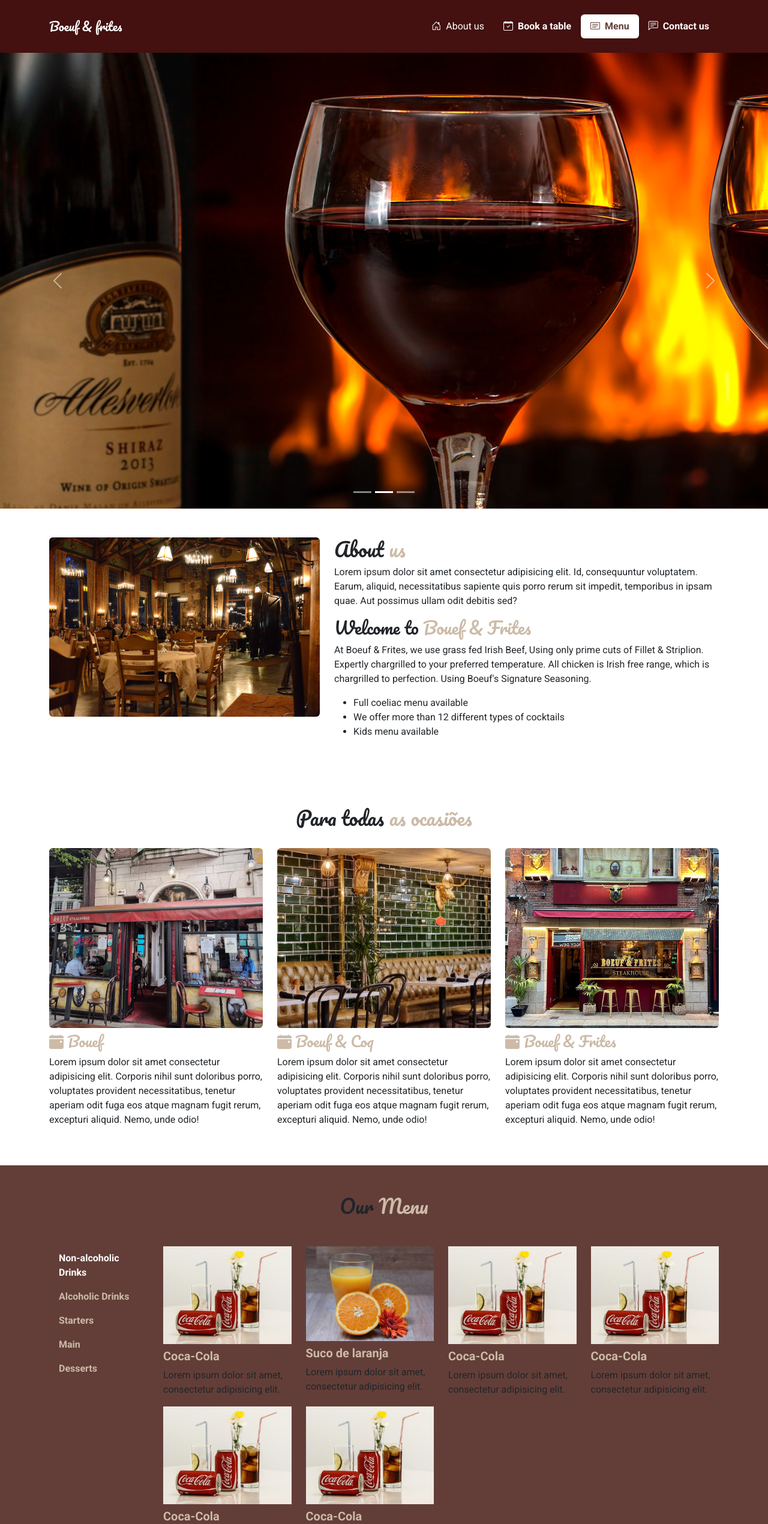
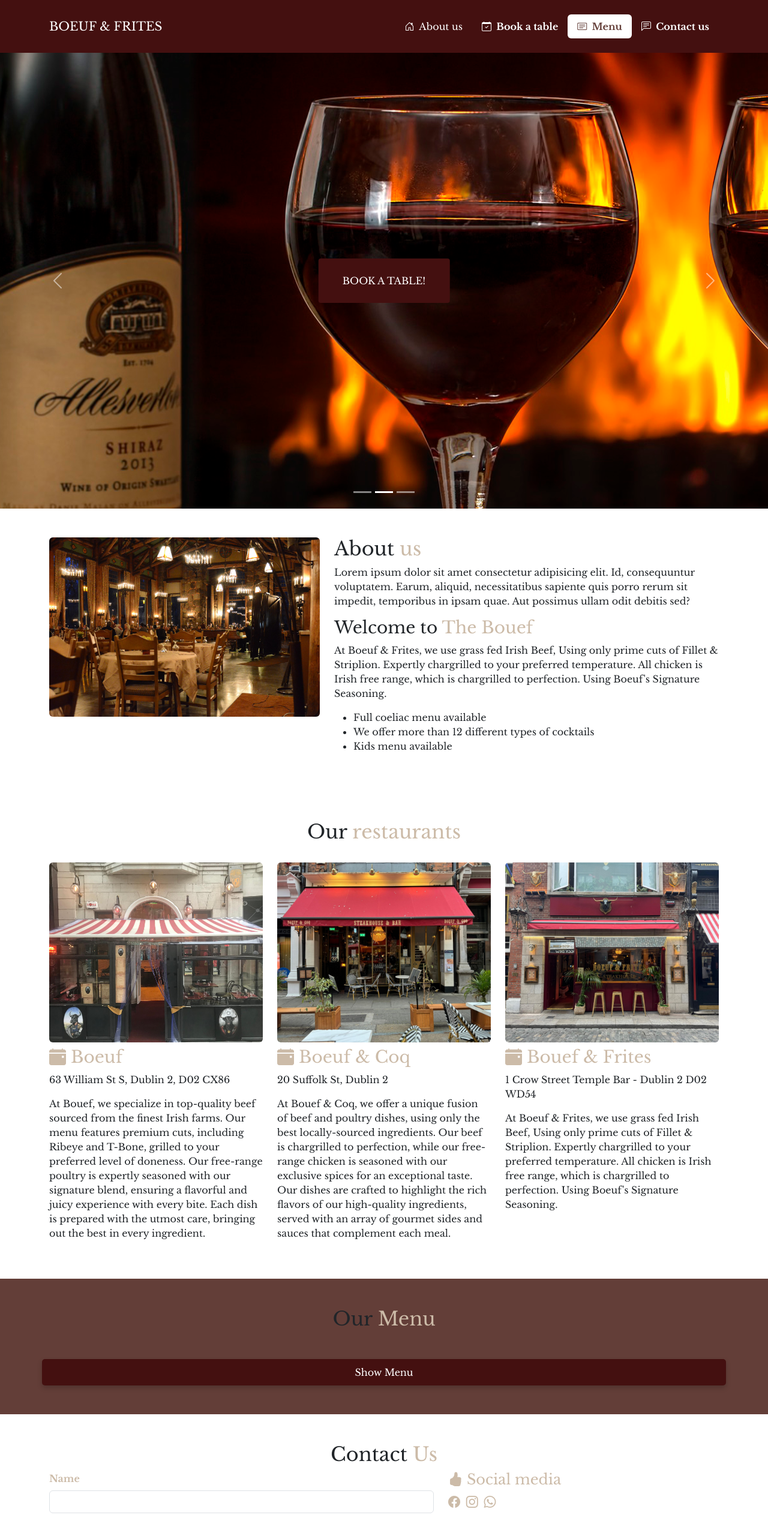
Before and after one commit to dhermes99/websitebouef, a plain HTML site: page index.html in a window 1280 px wide. Shown: the top 2541 px of the page at 60% size. Drawn offline with nearby package versions, Linux system fonts and the light colour scheme; a web font is replaced by a local one.

Commit message:
adding new info

```diff
--- a/index.html
+++ b/index.html
@@ -3,7 +3,7 @@
   <head>
     <meta charset="UTF-8" />
     <meta name="viewport" content="width=device-width, initial-scale=1.0" />
-    <title>Document</title>
+    <title>Boeuf</title>
     <link
       rel="stylesheet"
       href="https://cdn.jsdelivr.net/npm/bootstrap@5.3.3/dist/css/bootstrap.min.css"
@@ -13,6 +13,14 @@
 <link href="https://fonts.googleapis.com/css2?family=Roboto:ital,wght@0,100;0,300;0,400;0,500;0,700;0,900;1,100;1,300;1,400;1,500;1,700;1,900&display=swap" rel="stylesheet">
 <link rel="preconnect" href="https://fonts.googleapis.com">
 <link rel="preconnect" href="https://fonts.gstatic.com" crossorigin>
+<link rel="preconnect" href="https://fonts.googleapis.com">
+<link rel="preconnect" href="https://fonts.gstatic.com" crossorigin>
+<link rel="preconnect" href="https://fonts.googleapis.com">
+<link rel="preconnect" href="https://fonts.gstatic.com" crossorigin>
+<link rel="preconnect" href="https://fonts.googleapis.com">
+<link rel="preconnect" href="https://fonts.gstatic.com" crossorigin>
+<link href="https://fonts.googleapis.com/css2?family=Libre+Baskerville:ital,wght@0,400;0,700;1,400&family=Playfair+Display+SC:ital,wght@0,400;0,700;0,900;1,400;1,700;1,900&family=Playfair:ital,opsz,wght@0,5..1200,300..900;1,5..1200,300..900&display=swap" rel="stylesheet">
+<link href="https://fonts.googleapis.com/css2?family=Playfair+Display+SC:ital,wght@0,400;0,700;0,900;1,400;1,700;1,900&family=Playfair:ital,opsz,wght@0,5..1200,300..900;1,5..1200,300..900&display=swap" rel="stylesheet">
 <link href="https://fonts.googleapis.com/css2?family=Pacifico&family=Roboto:ital,wght@0,100;0,300;0,400;0,500;0,700;0,900;1,100;1,300;1,400;1,500;1,700;1,900&display=swap" rel="stylesheet">
 <link rel="stylesheet" href="https://cdn.jsdelivr.net/npm/bootstrap-icons@1.11.3/font/bootstrap-icons.min.css">
 <link rel="stylesheet" href="main.css">
@@ -21,7 +29,7 @@
   <body>
     <header class="navbar navbar-expand-lg sticky-top p-4" id="cabecalho">
       <div class="container">
-        <h1 class="navbar-brand m-0 section-title">Boeuf & frites</h1>
+        <h1 class="navbar-brand m-0 section-title">BOEUF & FRITES</h1>
         <button class="navbar-toggler" data-bs-toggle="collapse" data-bs-target="#menu-navegacao">
           <span class="navbar-toggler-icon"></span>
         </button>
@@ -69,6 +77,12 @@
             <div class="carousel-item" data-bs-interval="3000">
               <img src="./images/slides/slide3.png" alt="">
             </div>
+            <!-- Botão centralizado -->
+            <div class="carousel-button-container">
+              <a href="#eventos">
+              <button id="carousel-button" class="btn btn-primary">BOOK A TABLE!</button>
+              </a>
+            </div>
           </div>
           <button class="carousel-control-prev" type="button" data-bs-target="#carousel" data-bs-slide="prev">
             <span class="carousel-control-prev-icon"></span>
@@ -81,7 +95,8 @@
             <button type="button" data-bs-target="#carousel" data-bs-slide-to="1"></button>
             <button type="button" data-bs-target="#carousel" data-bs-slide-to="2"></button>
           </div>
-          </div>
+        </div>
+
           <div class="pt-5 pb-5">
             <div class="container">
               <div class="row">
@@ -93,7 +108,7 @@
                   <p>
                     Lorem ipsum dolor sit amet consectetur adipisicing elit. Id, consequuntur voluptatem. Earum, aliquid, necessitatibus sapiente quis porro rerum sit impedit, temporibus in ipsam quae. Aut possimus ullam odit debitis sed?
                   </p>
-                  <h3 class="section-title">Welcome to <span class="text-colored">Bouef & Frites</span></h3>
+                  <h3 class="section-title">Welcome to <span class="text-colored">The Bouef</span></h3>
                   <p>At Boeuf & Frites, we use grass fed Irish Beef,
                     Using only prime cuts of Fillet & Striplion.
                     Expertly chargrilled to your preferred temperature.
@@ -114,38 +129,56 @@
       <section id="eventos" class="pt-5 pb-5">
         <div class="container">
             <div class="row">
-                <h2 class="section-title text-center">Para todas <span class="text-colored">as ocasiões</span></h2>
+                <h2 class="section-title text-center">Our <span class="text-colored">restaurants</span></h2>
             </div>
             <div class="row mt-4">
                 <div class="col-md-4">
-                    <img src="./images/eventos/bouef.jpg" alt="" class="d-block w-100 rounded mb-2 img-evento">
-                    <h3 class="section-title text-colored fs-4">
+                  <a href="https://www.opentable.ie/restref/client/?restref=259380&lang=en-IE&ot_source=Restaurant%20website&corrid=63115433-8880-4eb5-877a-3b49513c2628">
+                    <img src="./images/boeuf.jpg" alt="" class="d-block w-100 rounded mb-2 img-evento">
+                    <h3 class="section-title text-colored fs-3">
                         <i class="bi bi-calendar-event-fill"></i>
-                        Bouef
+                        Boeuf
                     </h3>
-                    <p>Lorem ipsum dolor sit amet consectetur adipisicing elit. Corporis nihil sunt doloribus porro, voluptates provident necessitatibus, tenetur aperiam odit fuga eos atque magnam fugit rerum, excepturi aliquid. Nemo, unde odio!</p>
+                  </a>
+                  <p class="endereco">63 William St S, Dublin 2, D02 CX86</p>
+
+                    <p>At Bouef, we specialize in top-quality beef sourced from the finest Irish farms. Our menu features premium cuts, including Ribeye and T-Bone, grilled to your preferred level of doneness.
+
+                      Our free-range poultry is expertly seasoned with our signature blend, ensuring a flavorful and juicy experience with every bite. Each dish is prepared with the utmost care, bringing out the best in every ingredient.</p>
                 </div>
                 <div class="col-md-4">
                   <a href="https://www.opentable.ie/restref/client/?restref=324051&lang=en-IE&ot_source=Restaurant%20website&corrid=36ce9178-60c4-4b63-8697-440d6512c044">
-                    <img src="./images/eventos/coq.jpg" alt="" class="d-block w-100 rounded mb-2 img-evento">
-                    <h3 class="section-title text-colored fs-4">
+                    <img src="./images/boeufcoq.jpg" alt="" class="d-block w-100 rounded mb-2 img-evento">
+                    <h3 class="section-title text-colored fs-3">
                         <i class="bi bi-calendar-event-fill"></i>
                         Boeuf & Coq
                     </h3>
                   </a>
-                    <p>Lorem ipsum dolor sit amet consectetur adipisicing elit. Corporis nihil sunt doloribus porro, voluptates provident necessitatibus, tenetur aperiam odit fuga eos atque magnam fugit rerum, excepturi aliquid. Nemo, unde odio!</p>
+                  <p class="endereco">20 Suffolk St, Dublin 2</p>
+                    <p>At Bouef & Coq, we offer a unique fusion of beef and poultry dishes, using only the best locally-sourced ingredients. Our beef is chargrilled to perfection, while our free-range chicken is seasoned with our exclusive spices for an exceptional taste.
+
+                      Our dishes are crafted to highlight the rich flavors of our high-quality ingredients, served with an array of gourmet sides and sauces that complement each meal.
+
+                      </p>
                 </div>
                 <div class="col-md-4">
                   <a href="https://www.opentable.ie/restref/client/?restref=324042&lang=en-IE&ot_source=Restaurant%20website&corrid=156abd79-52cf-4053-b4b3-37135dccac59">
-                    <img src="./images/eventos/frites.jpg" alt="" class="d-block w-100 rounded mb-2 img-evento">
+                    <img src="./images/boueffrites.jpg" alt="" class="d-block w-100 rounded mb-2 img-evento">
 
-                    <h3 class="section-title text-colored fs-4">
+                    <h3 class="section-title text-colored fs-3">
                         <i class="bi bi-calendar-event-fill"></i>
 
                         Bouef & Frites
 
-                      </h3></a>
-                    <p>Lorem ipsum dolor sit amet consectetur adipisicing elit. Corporis nihil sunt doloribus porro, voluptates provident necessitatibus, tenetur aperiam odit fuga eos atque magnam fugit rerum, excepturi aliquid. Nemo, unde odio!</p>
+                      </h3>
+                       </a>
+                    <p class="endereco">1 Crow Street Temple Bar - Dublin 2 D02 WD54</p>
+                    <p>At Boeuf & Frites, we use grass fed Irish Beef,
+                      Using only prime cuts of Fillet & Striplion.
+                      Expertly chargrilled to your preferred temperature.
+
+                      All chicken is Irish free range, which is chargrilled to perfection.
+                      Using Boeuf's Signature Seasoning.</p>
                 </div>
             </div>
         </div>
@@ -156,8 +189,9 @@
         <div class="container">
           <div class="row">
             <h2 class="section-title text-center mb-5">Our <span class="text-colored">Menu</span></h2>
+            <button id="toggleMenu" class="btn btn-primary">Show Menu</button> <!-- Botão para alternar visibilidade -->
           </div>
-          <div class="row">
+          <div id="menuContent" class="row d-none"> <!-- Conteúdo do menu oculto inicialmente -->
             <aside class="col-md-2">
                 <nav class="nav nav-pills flex-column nav-cardapio">
                   <button type="button" data-bs-toggle="tab" data-bs-target="#bebidas-sem-alcool" class="fw-bold text-start nav-link text-colored active">Non-alcoholic Drinks</button>
@@ -173,33 +207,33 @@
                   <div class="tab-pane active" id="bebidas-sem-alcool">
                     <div class="row">
                       <div class="col-md-3">
-                        <img class="d-block w-100" src="images/cardapio/bebidas/coca-cola.jpg" alt="">
-                        <h5 class="text-colored fw-bold mt-2">Coca-Cola</h5>
+                        <img class="d-block w-100" src="https://placehold.co/600x400" alt="">
+                        <h5 class="text-colored fw-bold mt-2">Item name</h5>
                         <p>Lorem ipsum dolor sit amet, consectetur adipisicing elit.</p>
                       </div>
                       <div class="col-md-3">
-                        <img class="d-block w-100" src="images/cardapio/bebidas/suco.jpg" alt="">
-                        <h5 class="text-colored fw-bold mt-2">Suco de laranja</h5>
+                        <img class="d-block w-100" src="https://placehold.co/600x400" alt="">
+                        <h5 class="text-colored fw-bold mt-2">Item name</h5>
                         <p>Lorem ipsum dolor sit amet, consectetur adipisicing elit.</p>
                       </div>
                       <div class="col-md-3">
-                        <img class="d-block w-100" src="images/cardapio/bebidas/coca-cola.jpg" alt="">
-                        <h5 class="text-colored fw-bold mt-2">Coca-Cola</h5>
+                        <img class="d-block w-100" src="https://placehold.co/600x400" alt="">
+                        <h5 class="text-colored fw-bold mt-2">Item name</h5>
                         <p>Lorem ipsum dolor sit amet, consectetur adipisicing elit.</p>
                       </div>
                       <div class="col-md-3">
-                        <img class="d-block w-100" src="images/cardapio/bebidas/coca-cola.jpg" alt="">
-                        <h5 class="text-colored fw-bold mt-2">Coca-Cola</h5>
+                        <img class="d-block w-100" src="https://placehold.co/600x400" alt="">
+                        <h5 class="text-colored fw-bold mt-2">Item name</h5>
                         <p>Lorem ipsum dolor sit amet, consectetur adipisicing elit.</p>
                       </div>
                       <div class="col-md-3">
-                        <img class="d-block w-100" src="images/cardapio/bebidas/coca-cola.jpg" alt="">
-                        <h5 class="text-colored fw-bold mt-2">Coca-Cola</h5>
+                        <img class="d-block w-100" src="https://placehold.co/600x400" alt="">
+                        <h5 class="text-colored fw-bold mt-2">Item name</h5>
                         <p>Lorem ipsum dolor sit amet, consectetur adipisicing elit.</p>
                       </div>
                       <div class="col-md-3">
-                        <img class="d-block w-100" src="images/cardapio/bebidas/coca-cola.jpg" alt="">
-                        <h5 class="text-colored fw-bold mt-2">Coca-Cola</h5>
+                        <img class="d-block w-100" src="https://placehold.co/600x400" alt="">
+                        <h5 class="text-colored fw-bold mt-2">Item name</h5>
                         <p>Lorem ipsum dolor sit amet, consectetur adipisicing elit.</p>
                       </div>
                     </div>
@@ -207,13 +241,13 @@
                   <div class="tab-pane" id="bebidas-alcoolicas">
                     <div class="row">
                       <div class="col-md-3">
-                        <img class="d-block w-100" src="images/cardapio/bebidas/cerveja.jpg" alt="">
-                        <h5 class="text-colored fw-bold mt-2">Cerveja</h5>
+                        <img class="d-block w-100" src="https://placehold.co/600x400" alt="">
+                        <h5 class="text-colored fw-bold mt-2">Item name</h5>
                         <p>Lorem ipsum dolor sit amet, consectetur adipisicing elit.</p>
                       </div>
                       <div class="col-md-3">
-                        <img class="d-block w-100" src="images/cardapio/bebidas/vinho.jpg" alt="">
-                        <h5 class="text-colored fw-bold mt-2">Vinho</h5>
+                        <img class="d-block w-100" src="https://placehold.co/600x400" alt="">
+                        <h5 class="text-colored fw-bold mt-2">Item name</h5>
                         <p>Lorem ipsum dolor sit amet, consectetur adipisicing elit.</p>
                       </div>
 
@@ -227,38 +261,38 @@
                       <div class="row">
 
                         <div class="col-md-3">
-                          <img class="d-block w-100" src="images/cardapio/entradas/entrada.jpg" alt="">
-                          <h5 class="text-colored fw-bold mt-2">Nome da entrada 1</h5>
+                          <img class="d-block w-100" src="https://placehold.co/600x400" alt="">
+                          <h5 class="text-colored fw-bold mt-2">Item name</h5>
                           <p>Lorem ipsum dolor sit amet, consectetur adipisicing elit.</p>
                         </div>
 
                         <div class="col-md-3">
-                          <img class="d-block w-100" src="images/cardapio/entradas/entrada.jpg" alt="">
-                          <h5 class="text-colored fw-bold mt-2">Nome da entrada 2</h5>
+                          <img class="d-block w-100" src="https://placehold.co/600x400" alt="">
+                          <h5 class="text-colored fw-bold mt-2">Item name</h5>
                           <p>Lorem ipsum dolor sit amet, consectetur adipisicing elit.</p>
                         </div>
 
                         <div class="col-md-3">
-                          <img class="d-block w-100" src="images/cardapio/entradas/entrada.jpg" alt="">
-                          <h5 class="text-colored fw-bold mt-2">Nome da entrada 2</h5>
+                          <img class="d-block w-100" src="https://placehold.co/600x400" alt="">
+                          <h5 class="text-colored fw-bold mt-2">Item name</h5>
                           <p>Lorem ipsum dolor sit amet, consectetur adipisicing elit.</p>
                         </div>
 
                         <div class="col-md-3">
-                          <img class="d-block w-100" src="images/cardapio/entradas/entrada.jpg" alt="">
-                          <h5 class="text-colored fw-bold mt-2">Nome da entrada 2</h5>
+                          <img class="d-block w-100" src="https://placehold.co/600x400" alt="">
+                          <h5 class="text-colored fw-bold mt-2">Item name</h5>
                           <p>Lorem ipsum dolor sit amet, consectetur adipisicing elit.</p>
                         </div>
 
                         <div class="col-md-3">
-                          <img class="d-block w-100" src="images/cardapio/entradas/entrada.jpg" alt="">
-                          <h5 class="text-colored fw-bold mt-2">Nome da entrada 2</h5>
+                          <img class="d-block w-100" src="https://placehold.co/600x400" alt="">
+                          <h5 class="text-colored fw-bold mt-2">Item name</h5>
                           <p>Lorem ipsum dolor sit amet, consectetur adipisicing elit.</p>
                         </div>
 
                         <div class="col-md-3">
-                          <img class="d-block w-100" src="images/cardapio/entradas/entrada.jpg" alt="">
-                          <h5 class="text-colored fw-bold mt-2">Nome da entrada 2</h5>
+                          <img class="d-block w-100" src="https://placehold.co/600x400" alt="">
+                          <h5 class="text-colored fw-bold mt-2">Item name</h5>
                           <p>Lorem ipsum dolor sit amet, consectetur adipisicing elit.</p>
                         </div>
 
@@ -273,14 +307,14 @@
                         <div class="row">
 
                           <div class="col-md-3">
-                            <img class="d-block w-100" src="images/cardapio/pratos/pizza.jpg" alt="">
-                            <h5 class="text-colored fw-bold mt-2">Pizza</h5>
+                            <img class="d-block w-100" src="https://placehold.co/600x400" alt="">
+                            <h5 class="text-colored fw-bold mt-2">Item name</h5>
                             <p>Lorem ipsum dolor sit amet, consectetur adipisicing elit.</p>
                           </div>
 
                           <div class="col-md-3">
-                            <img class="d-block w-100" src="images/cardapio/pratos/salmao.jpg" alt="">
-                            <h5 class="text-colored fw-bold mt-2">Salmão</h5>
+                            <img class="d-block w-100" src="https://placehold.co/600x400" alt="">
+                            <h5 class="text-colored fw-bold mt-2">Item name</h5>
                             <p>Lorem ipsum dolor sit amet, consectetur adipisicing elit.</p>
                           </div>
                             </div>
@@ -292,14 +326,14 @@
                           <div class="row">
 
                             <div class="col-md-3">
-                              <img class="d-block w-100" src="images/cardapio/sobremesas/bolo.jpg" alt="">
-                              <h5 class="text-colored fw-bold mt-2">Bolo</h5>
+                              <img class="d-block w-100" src="https://placehold.co/600x400" alt="">
+                              <h5 class="text-colored fw-bold mt-2">Item name</h5>
                               <p>Lorem ipsum dolor sit amet, consectetur adipisicing elit.</p>
                             </div>
 
                             <div class="col-md-3">
-                              <img class="d-block w-100" src="images/cardapio/sobremesas/cupcake.jpg" alt="">
-                              <h5 class="text-colored fw-bold mt-2">CupCake</h5>
+                              <img class="d-block w-100" src="https://placehold.co/600x400" alt="">
+                              <h5 class="text-colored fw-bold mt-2">Item name</h5>
                               <p>Lorem ipsum dolor sit amet, consectetur adipisicing elit.</p>
                             </div>
                            </div>
@@ -385,5 +419,6 @@
     </div>
 
     <script src="https://cdn.jsdelivr.net/npm/bootstrap@5.3.3/dist/js/bootstrap.bundle.min.js"></script>
+    <script src="script.js"></script>
   </body>
 </html>
--- a/main.css
+++ b/main.css
@@ -1,5 +1,5 @@
 body {
-  font-family: Roboto, sans-serif;
+  font-family: "Libre Baskerville", serif;
 }
 
 .navbar {
@@ -23,7 +23,7 @@ body {
 }
 
 .section-title {
-  font-family: Pacifico, cursive;
+  font-family: "Libre Baskerville", serif;
 }
 
 #sobre-o-restaurant,
@@ -68,3 +68,63 @@ a {
     height: 280px;
   }
 }
+
+#toggleMenu {
+  border: none;
+  background-color: #441010;
+  color: white;
+  padding: 10px 20px;
+  font-size: 16px;
+  border-radius: 5px;
+  cursor: pointer;
+  transition: background-color 0.3s ease, transform 0.3s ease;
+}
+
+#toggleMenu:hover {
+  background-color: #665957;
+}
+
+#toggleMenu:active {
+  transform: scale(0.98);
+}
+
+#menuContent {
+  margin-top: 20px;
+}
+
+#toggleMenu {
+  box-shadow: 0 4px 8px rgba(0, 0, 0, 0.2);
+}
+
+/* Estilos para o botão centralizado no carrossel */
+.carousel-button-container {
+  position: absolute; /* Posiciona o botão absolutamente dentro do carrossel */
+  top: 50%; /* Posiciona o botão verticalmente no meio */
+  left: 50%; /* Posiciona o botão horizontalmente no meio */
+  transform: translate(
+    -50%,
+    -50%
+  ); /* Centraliza o botão com base na sua própria largura e altura */
+  z-index: 10; /* Garante que o botão fique acima das imagens do carrossel */
+}
+
+#carousel-button {
+  background-color: #441010; /* Cor de fundo azul */
+  color: #fff; /* Cor do texto branca */
+  border: none;
+  border-radius: 4px; /* Bordas arredondadas */
+  padding: 25px 40px; /* Espaçamento interno */
+  font-size: 16px; /* Tamanho da fonte */
+  cursor: pointer; /* Cursor de mãozinha ao passar sobre o botão */
+  transition: background-color 0.3s, transform 0.3s; /* Transições suaves */
+}
+
+#carousel-button:hover {
+  background-color: #665957; /* Cor de fundo azul escuro ao passar o cursor */
+  transform: scale(1.05); /* Leve aumento de tamanho */
+}
+
+#carousel-button:active {
+  background-color: #665957; /* Cor de fundo azul mais escuro ao clicar */
+  transform: scale(0.95); /* Leve redução de tamanho */
+}
```
Also changed, not shown: script.js (added, +14 -0 lines), images/boeuf.jpg (added), images/boeufcoq.jpg (added), images/boueffrites.jpg (added).
